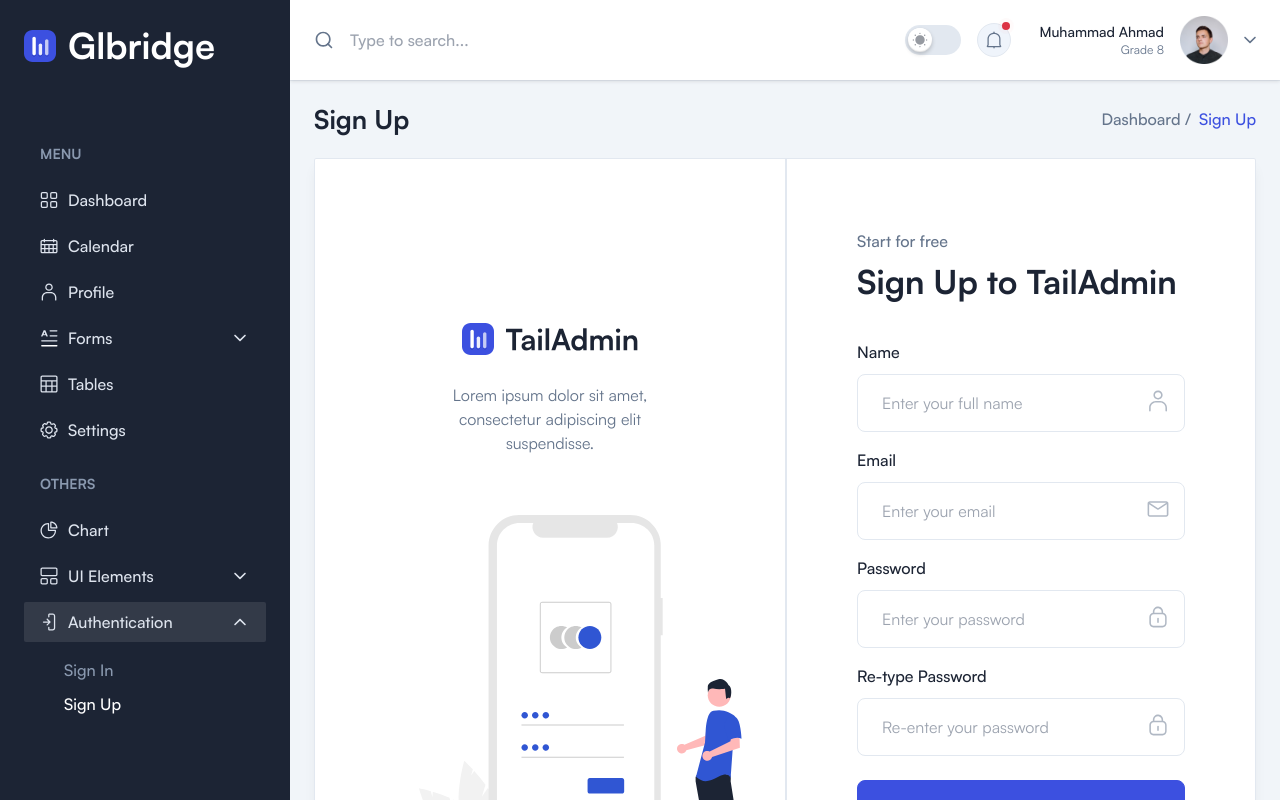
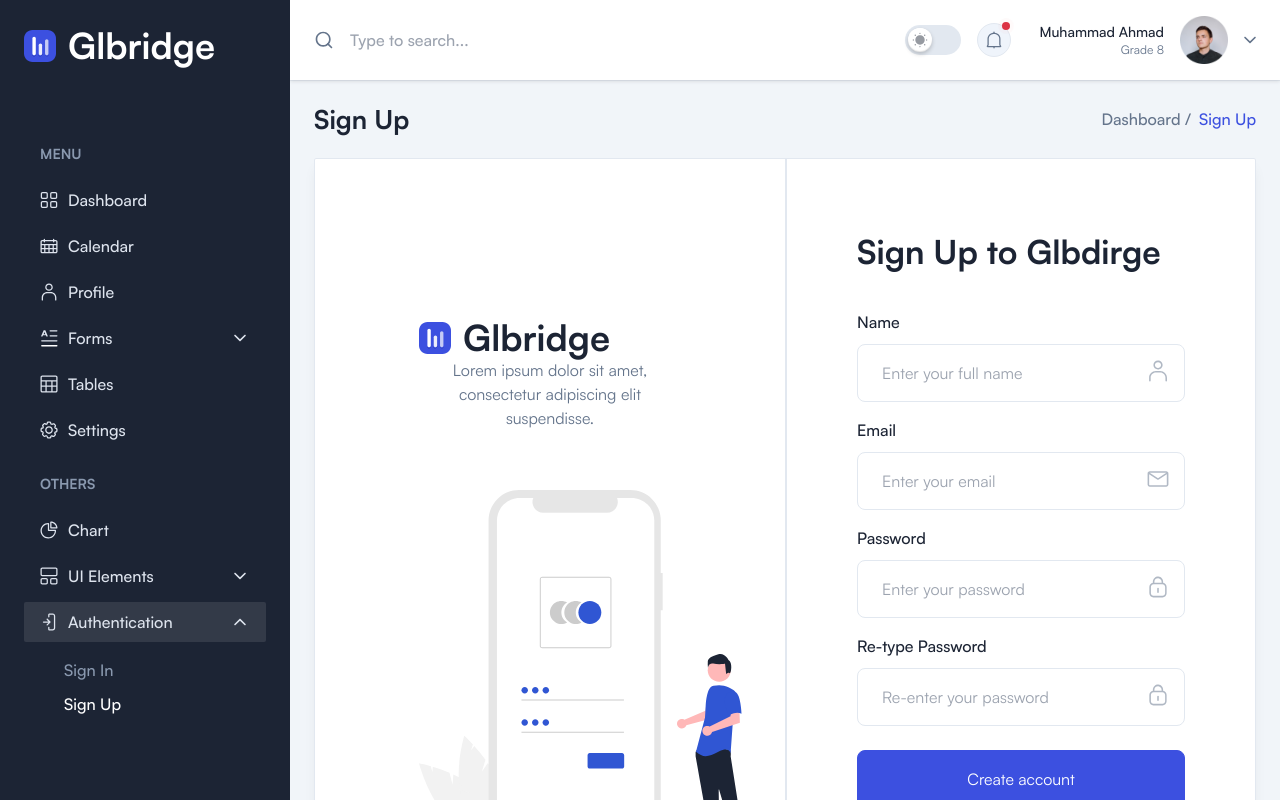
Before and after one commit to DealWithMuhammad/GLB-Dashboard, a Next.js app: page /auth/signup in a window 1280 px wide. Built offline with nearby package versions, Linux system fonts and the light colour scheme; a web font is replaced by a local one.

Commit message:
feat: Logo changed in Sign in and Sign up

```diff
--- a/app/auth/signin/page.tsx
+++ b/app/auth/signin/page.tsx
@@ -3,9 +3,10 @@
 import Image from "next/image";
 import Breadcrumb from "@/components/Breadcrumbs/Breadcrumb";
 import { Metadata } from "next";
+import AppLogo from "@/components/AppLogo";
 export const metadata: Metadata = {
-  title: "Signin Page | Next.js E-commerce Dashboard Template",
-  description: "This is Signin page for TailAdmin Next.js",
+  title: "Signin Page ",
+  description: "This is Signin page for Glbdirge Next.js",
   // other metadata
 };
 
@@ -18,23 +19,9 @@
         <div className="flex flex-wrap items-center">
           <div className="hidden w-full xl:block xl:w-1/2">
             <div className="py-17.5 px-26 text-center">
-              <Link className="mb-5.5 inline-block" href="/">
-                <Image
-                  className="hidden dark:block"
-                  src={"/images/logo/logo.svg"}
-                  alt="Logo"
-                  width={176}
-                  height={32}
-                />
-                <Image
-                  className="dark:hidden"
-                  src={"/images/logo/logo-dark.svg"}
-                  alt="Logo"
-                  width={176}
-                  height={32}
-                />
-              </Link>
-
+              <div className="text-black">
+                <AppLogo />
+              </div>
               <p className="2xl:px-20">
                 Lorem ipsum dolor sit amet, consectetur adipiscing elit
                 suspendisse.
@@ -167,9 +154,8 @@
 
           <div className="w-full border-stroke dark:border-strokedark xl:w-1/2 xl:border-l-2">
             <div className="w-full p-4 sm:p-12.5 xl:p-17.5">
-              <span className="mb-1.5 block font-medium">Start for free</span>
               <h2 className="mb-9 text-2xl font-bold text-black dark:text-white sm:text-title-xl2">
-                Sign In to TailAdmin
+                Sign In to Glbridge
               </h2>
 
               <form>
--- a/app/auth/signup/page.tsx
+++ b/app/auth/signup/page.tsx
@@ -3,6 +3,7 @@
 import Image from "next/image";
 import Breadcrumb from "@/components/Breadcrumbs/Breadcrumb";
 import { Metadata } from "next";
+import AppLogo from "@/components/AppLogo";
 export const metadata: Metadata = {
   title: "Signup Page | Next.js E-commerce Dashboard Template",
   description: "This is Signup page for TailAdmin Next.js",
@@ -18,22 +19,9 @@
         <div className="flex flex-wrap items-center">
           <div className="hidden w-full xl:block xl:w-1/2">
             <div className="py-17.5 px-26 text-center">
-              <Link className="mb-5.5 inline-block" href="/">
-                <Image
-                  className="hidden dark:block"
-                  src={"/images/logo/logo.svg"}
-                  alt="Logo"
-                  width={176}
-                  height={32}
-                />
-                <Image
-                  className="dark:hidden"
-                  src={"/images/logo/logo-dark.svg"}
-                  alt="Logo"
-                  width={176}
-                  height={32}
-                />
-              </Link>
+              <div className="text-black">
+                <AppLogo />
+              </div>
               <p className="2xl:px-20">
                 Lorem ipsum dolor sit amet, consectetur adipiscing elit
                 suspendisse.
@@ -166,9 +154,8 @@
 
           <div className="w-full border-stroke dark:border-strokedark xl:w-1/2 xl:border-l-2">
             <div className="w-full p-4 sm:p-12.5 xl:p-17.5">
-              <span className="mb-1.5 block font-medium">Start for free</span>
               <h2 className="mb-9 text-2xl font-bold text-black dark:text-white sm:text-title-xl2">
-                Sign Up to TailAdmin
+                Sign Up to Glbdirge
               </h2>
 
               <form>
--- a/components/AppLogo.tsx
+++ b/components/AppLogo.tsx
@@ -11,9 +11,7 @@
           src={"/images/logo/logo-icon.svg"}
           alt="Logo"
         />
-        <h2 className="text-white text-3xl md:text-4xl ml-3 font-bold">
-          Glbridge
-        </h2>
+        <h2 className=" text-3xl md:text-4xl ml-3 font-bold">Glbridge</h2>
       </Link>
     </>
   );
--- a/components/Sidebar/index.tsx
+++ b/components/Sidebar/index.tsx
@@ -65,8 +65,9 @@
     >
       {/* <!-- SIDEBAR HEADER --> */}
       <div className="flex items-center justify-between gap-2 px-6 py-5.5 lg:py-6.5">
-        <AppLogo />
-
+        <div className="text-white">
+          <AppLogo />
+        </div>
         <button
           ref={trigger}
           onClick={() => setSidebarOpen(!sidebarOpen)}
--- a/package.json
+++ b/package.json
@@ -1,5 +1,5 @@
 {
-  "name": "tailadmin-free-nextjs",
+  "name": "Glbdirge",
   "version": "0.1.0",
   "private": true,
   "scripts": {
```
Also changed, not shown: 1 other file (tests, documents, lock files or other folders).
